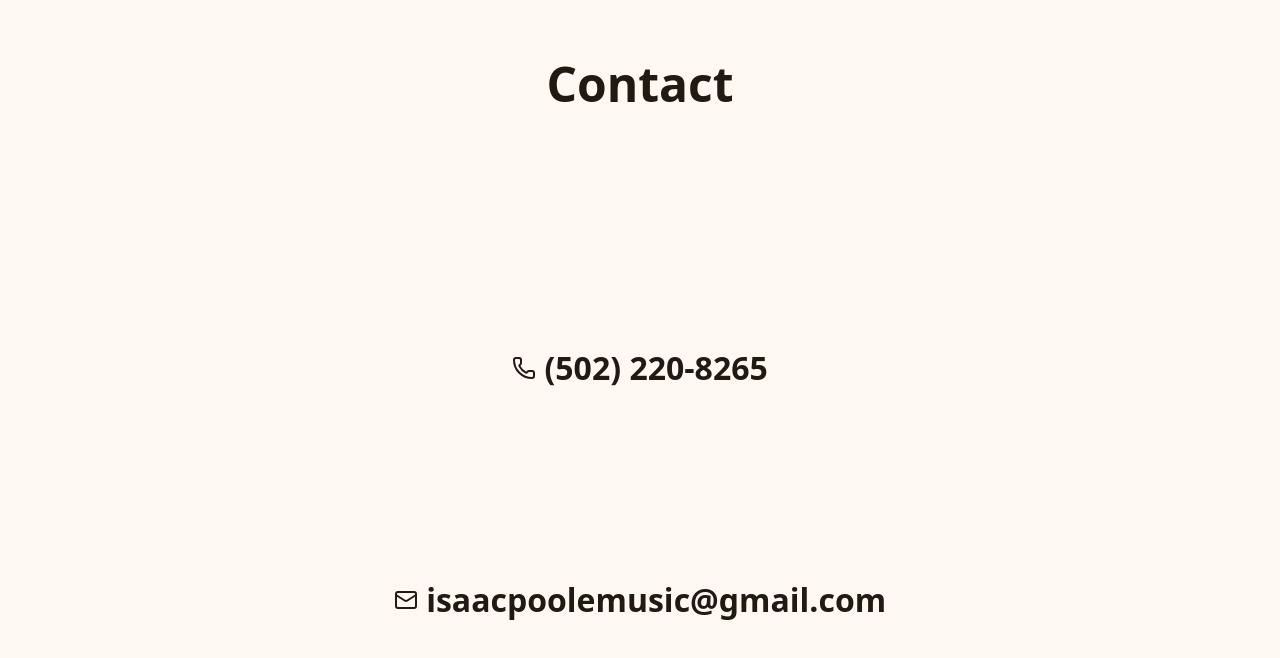
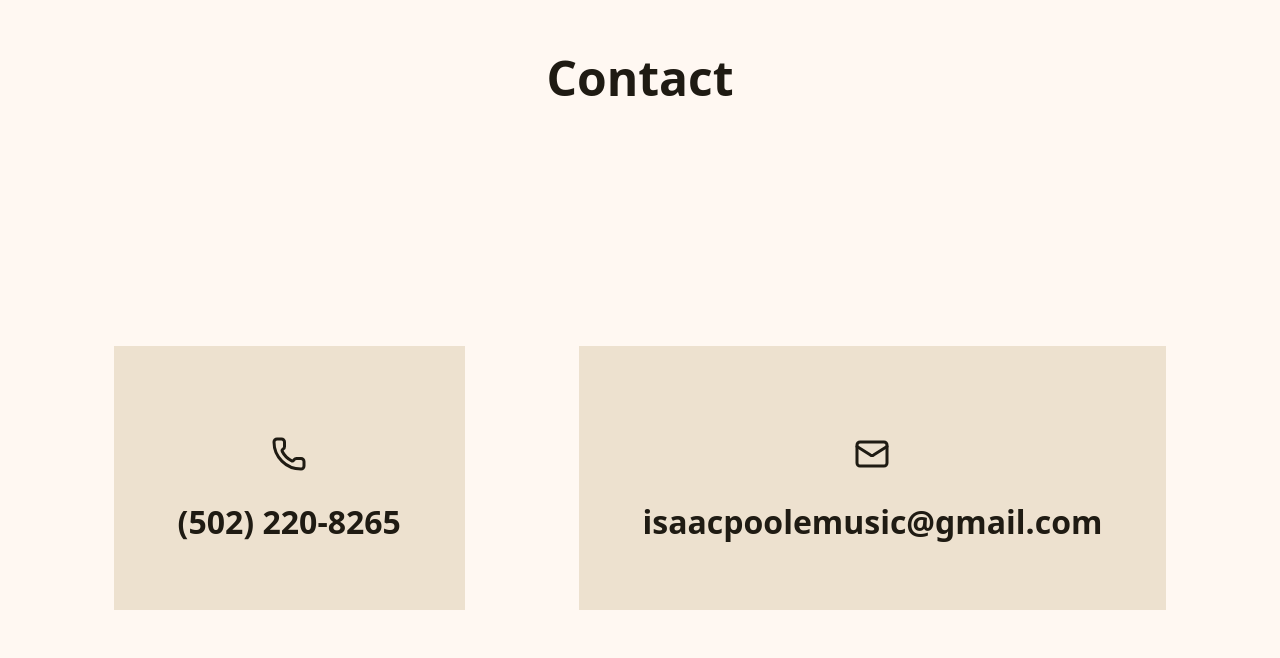
Before and after one commit to isfopo/about, a React (Vite) app: page / in a window 1280 px wide. Shown: the part 2554-3212 px from the top of the page. Built offline with nearby package versions, Linux system fonts and the light colour scheme.

Commit message:
✨ feat(ContactSection): add styling for contact section
- create a new CSS module for the ContactSection component
- apply styles to enhance layout and appearance
- use flexbox for alignment and spacing
- integrate styles into the ContactSection component

```diff
--- /dev/null
+++ b/src/components/Section/ContactSection/index.module.css
@@ -0,0 +1,25 @@
+.contact {
+  .container {
+    width: 100%;
+    display: flex;
+    flex-direction: row;
+    align-items: center;
+    justify-content: center;
+    padding: 20px;
+    justify-content: space-evenly;
+
+    > div {
+      display: flex;
+      flex-direction: column;
+      align-items: center;
+      color: var(--md-sys-color-on-surface);
+      background-color: var(--md-sys-color-surface-variant);
+      padding: 4rem;
+
+      svg {
+        padding: 2rem;
+        transform: scale(1.5);
+      }
+    }
+  }
+}
--- a/src/components/Section/ContactSection/index.tsx
+++ b/src/components/Section/ContactSection/index.tsx
@@ -1,6 +1,7 @@
 import { Section } from "components/Section";
 import { Contact } from "lucide-react";
 import { ContactIcons } from "./ContactIcons";
+import styles from "./index.module.css";
 
 export interface Contact {
   phone: `(${string}) ${string}-${string}`;
@@ -9,14 +10,16 @@ export interface Contact {
 
 export const ContactSection = (contact: Contact) => {
   return (
-    <Section subject="contact">
+    <Section subject="contact" className={styles["contact"]}>
       <h1>Contact</h1>
+      <div className={styles["container"]}>
         {Object.keys(contact).map((key) => (
           <div key={key}>
             {ContactIcons[key as keyof Contact]}{" "}
             <span>{contact[key as keyof Contact]}</span>
           </div>
         ))}
+      </div>
     </Section>
   );
 };
```
Lines whose indentation alone changed are shown as unchanged.
